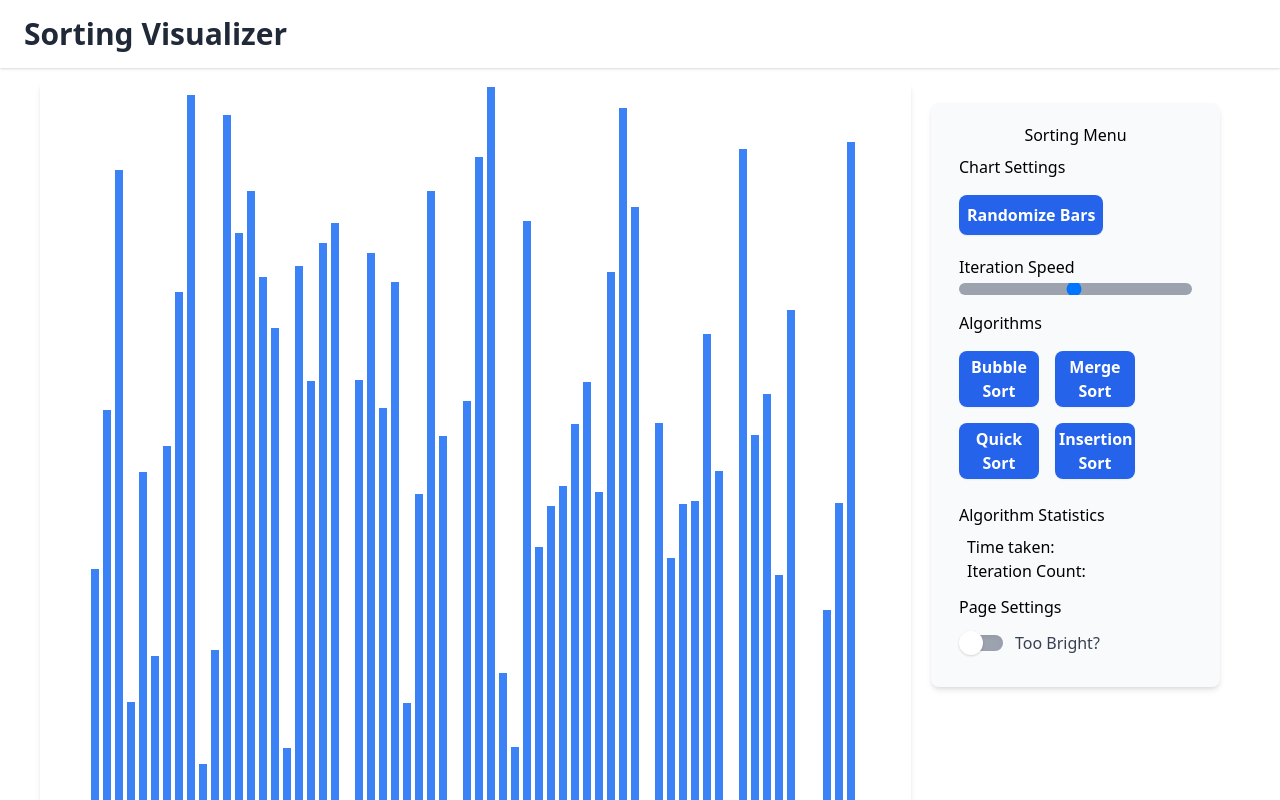
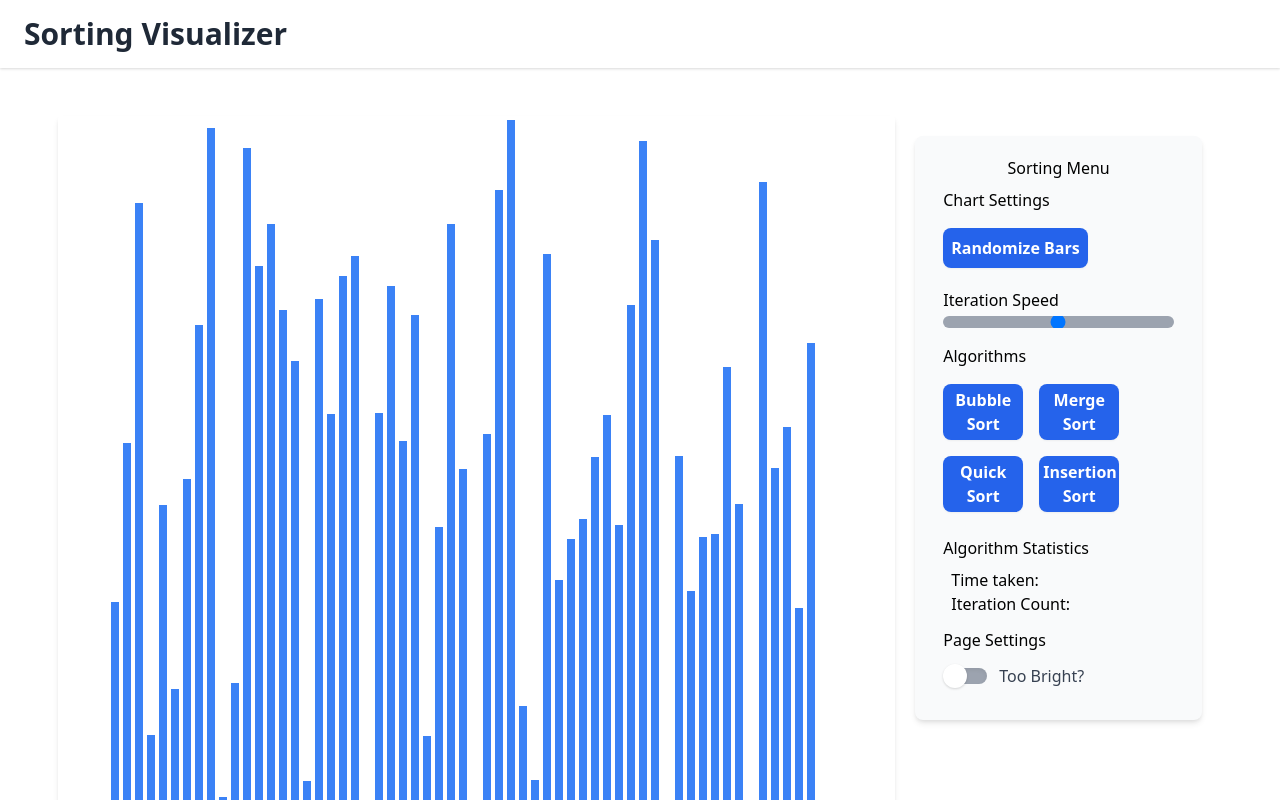
Before and after one commit to Leeoc/sorting-visualizer, a React (Create React App) app: page / in a window 1280 px wide. Shown: the top 800 px of the page. Built offline with nearby package versions, Linux system fonts and the light colour scheme.

Commit message:
fix(app): Fixed mobile responiveness issues

```diff
--- a/src/App.js
+++ b/src/App.js
@@ -6,10 +6,9 @@ function App() {
   return (
     <div className="dark:bg-gray-700">
       <Navbar />
-      <div className="flex items-center justify-center h-screen">
+      <div className="flex items-center justify-center h-auto p-5">
         <SortingVisualizer />
       </div>
-      <Footer />
     </div>
   );
 }
--- a/src/components/SortingMenu/SortingMenu.js
+++ b/src/components/SortingMenu/SortingMenu.js
@@ -15,7 +15,7 @@ const SortingMenu = ({
   const [sliderValue, setSliderValue] = useState("50");
   const [colorTheme, setTheme] = useDarkMode();
   return (
-    <div className="h-50 w-96 p-5 m-5 bg-gray-50 shadow-md dark:bg-gray-800 rounded-lg self-start flex-grow-0">
+    <div className="h-full w-full p-5 m-5 bg-gray-50 shadow-md dark:bg-gray-800 rounded-lg self-start flex-grow-0 md:w-96 md:h-50">
       <h1 className="text-center dark:text-gray-50">Sorting Menu</h1>
       <div className="items-center justify-center">
         <h2 className="m-2 dark:text-gray-50">Chart Settings</h2>
@@ -26,7 +26,7 @@ const SortingMenu = ({
         >
           Randomize Bars
         </button>
-        <label className="flex flex-col p-2 dark:text-gray-50 mt-1">
+        <label className="flex flex-col p-2 dark:text-gray-50 mt-1 flex-nowrap sm:flex-wrap">
           Iteration Speed
           <input
             className="rounded-lg overflow-hidden appearance-none bg-gray-400 h-3 w-128 dark:bg-gray-50 mt-1"
--- a/src/components/SortingVisualizer/SortingVisualizer.js
+++ b/src/components/SortingVisualizer/SortingVisualizer.js
@@ -5,17 +5,19 @@ import useWindowDimensions from "../../hooks/useWindowDimensions"
 
 // Component imports
 import SortingMenu from "../SortingMenu/SortingMenu"
+import Footer from "../Footer/Footer";
+import Navbar from "../Navbar/Navbar";
 
 // Helper functions
-import resetArray from "../../helpers/resetArray"
-import getBubbleSortAnimations from "../../helpers/bubbleSort"
-import getMergeSortAnimations from "../../helpers/mergeSort"
-import getQuickSortAnimations from "../../helpers/quickSort"
-import getInsertionSortAnimations from "../../helpers/insertionSort"
+import resetArray from "../../helpers/resetArray";
+import getBubbleSortAnimations from "../../helpers/bubbleSort";
+import getMergeSortAnimations from "../../helpers/mergeSort";
+import getQuickSortAnimations from "../../helpers/quickSort";
+import getInsertionSortAnimations from "../../helpers/insertionSort";
 
 const SortingVisualizer = (props) => {
-  const [array, setArray] = useState([])
-  const [animationSpeed, setAnimationSpeed] = useState(10)
+  const [array, setArray] = useState([]);
+  const [animationSpeed, setAnimationSpeed] = useState(10);
   const [metaData, setMetaData] = useState({});
   const { height, width } = useWindowDimensions();
 
@@ -24,7 +26,7 @@ const SortingVisualizer = (props) => {
     Array.from(elArray).forEach((el) => {
       el.style.backgroundColor = "";
     });
-    setArray(resetArray(5, height - 20, width / 20));
+    setArray(resetArray(5, height - 20, width / 21));
     setMetaData({});
   };
 
@@ -158,7 +160,9 @@ const SortingVisualizer = (props) => {
   }, [width]);
 
   return (
-    <div className="flex items-center justify-center place-items-center mb-2">
+    <div>
+      <div className="m-5"></div>
+      <div className="flex items-center justify-center place-items-center mb-2 md:flex-nowrap flex-wrap">
         <div className="container  place-items-center text-center shadow-md p-1  drop-shadow-md dark:bg-gray-800 h-full flex-grow rounded p-1">
           {array.map((value, idx) => {
             return (
@@ -180,7 +184,9 @@ const SortingVisualizer = (props) => {
           insertionSort={insertionSort}
         />
       </div>
+      <Footer />
+    </div>
   );
-}
+};
 
 export default SortingVisualizer
```
Lines whose indentation alone changed are shown as unchanged.
